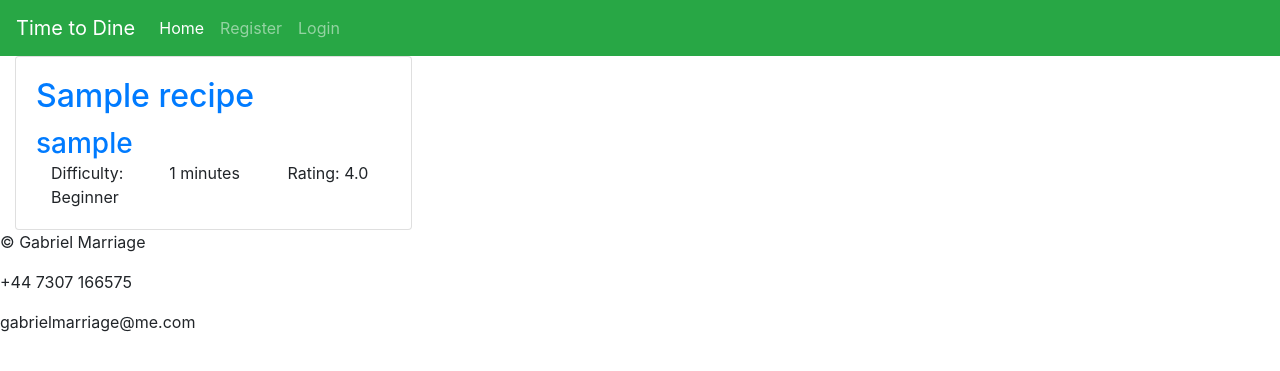
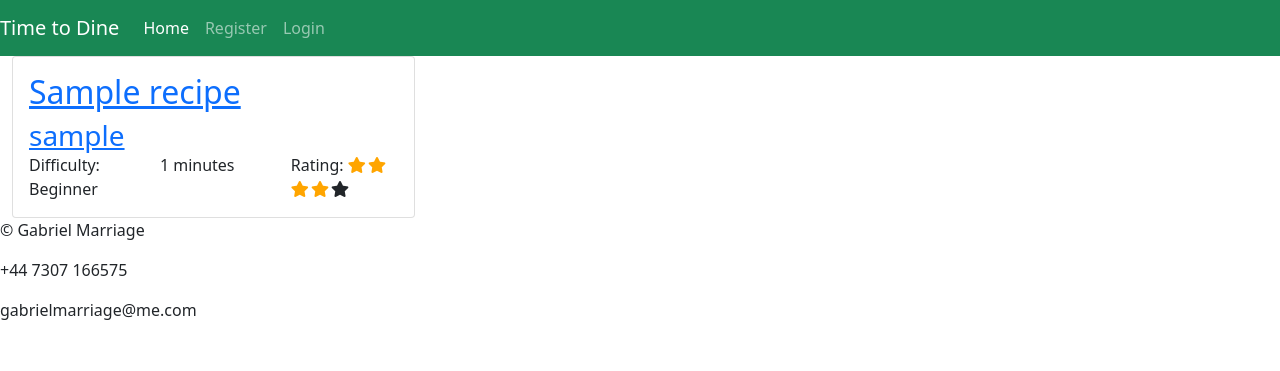
Before and after one commit to L0rdGabbers/how-to-cook, a Django app: page / in a window 1280 px wide. Shown: the top 371 px of the page. Run offline with Django 3.2, Linux system fonts and the light colour scheme; tables that the repository leaves empty hold one stand-in row (values such as "Sample post"); one stand-in notice (Sample message) is shown; some libraries are stand-ins or nearby versions.

Commit message:
Adds styling for star rating system and adds alert messages (updates to bootstrap-5 in order to have timeout javascript functions)

```diff
--- a/static/css/style.css
+++ b/static/css/style.css
@@ -0,0 +1,23 @@
+.rating-list li {
+    float: right;
+    color: #ddd;
+    padding: 10px 5px;
+}
+
+.rating-list li:hover,
+.rating-list li:hover~li {
+    color: orange;
+}
+
+.rating-list {
+    display: inline-block;
+    list-style: none;
+}
+
+.checked {
+    color: orange;
+}
+
+span.fa-star {
+    width: 1rem
+}
--- a/templates/base.html
+++ b/templates/base.html
@@ -1,25 +1,24 @@
 {% load static %}
 
 <!DOCTYPE html>
-<html lang="en">
-  <html class="h-100">
+<html lang="en" class="h-100">
   <head>
     <meta charset="UTF-8" />
     <meta http-equiv="X-UA-Compatible" content="IE=edge" />
     <meta name="viewport" content="width=device-width, initial-scale=1.0" />
     <link
       rel="stylesheet"
-        href="https://cdn.jsdelivr.net/npm/bootstrap@4.6.2/dist/css/bootstrap.min.css"
-        integrity="sha384-xOolHFLEh07PJGoPkLv1IbcEPTNtaed2xpHsD9ESMhqIYd0nLMwNLD69Npy4HI+N"
+      href="https://cdnjs.cloudflare.com/ajax/libs/font-awesome/5.15.3/css/all.min.css"
+    />
+    <link
+      href="https://cdn.jsdelivr.net/npm/bootstrap@5.0.1/dist/css/bootstrap.min.css"
+      rel="stylesheet"
+      integrity="sha384-+0n0xVW2eSR5OomGNYDnhzAbDsOXxcvSN1TPprVMTNDbiYZCxYbOOl7+AMvyTG2x"
       crossorigin="anonymous"
     />
     <script
-        src="https://cdn.jsdelivr.net/npm/bootstrap@4.6.2/dist/js/bootstrap.bundle.min.js"
-        integrity="sha384-Fy6S3B9q64WdZWQUiU+q4/2Lc9npb8tCaSX9FK7E8HnRr0Jz8D6OP9dO5Vg3Q9ct"
-        crossorigin="anonymous"
-      ></script>
-      <script
-        src="https://kit.fontawesome.com/943260647e.js"
+      src="https://cdn.jsdelivr.net/npm/bootstrap@5.0.1/dist/js/bootstrap.bundle.min.js"
+      integrity="sha384-gtEjrD/SeCtmISkJkNUaaKMoLD0//ElJ19smozuHV6z3Iehds+3Ulb9Bn9Plx0x4"
       crossorigin="anonymous"
     ></script>
     <link rel="stylesheet" href="{% static 'css/style.css' %}" />
@@ -53,25 +52,67 @@
           </li>
           {% if user.is_authenticated %}
           <li class="nav-item">
-                <a class="nav-link {% if request.path == '/add-recipe/' %} active {% endif %}" href="{% url 'add_recipe' %}">Add New Recipe</a>
+            <a
+              class="nav-link {% if request.path == '/add-recipe/' %} active {% endif %}"
+              href="{% url 'add_recipe' %}"
+              >Add New Recipe</a
+            >
           </li>
           <li class="nav-item">
-                <a class="nav-link {% if request.path == '/my-recipes/' %} active {% endif %}" href="{% url 'my_recipes' %}">My Recipes</a>
+            <a
+              class="nav-link {% if request.path == '/my-recipes/' %} active {% endif %}"
+              href="{% url 'my_recipes' %}"
+              >My Recipes</a
+            >
           </li>
           <li class="nav-item">
-              <a class="nav-link {% if request.path == '/accounts/logout/' %} active {% endif %}" href="{% url 'account_logout' %}">Logout</a>
+            <a
+              class="nav-link {% if request.path == '/accounts/logout/' %} active {% endif %}"
+              href="{% url 'account_logout' %}"
+              >Logout</a
+            >
           </li>
           {% else %}
           <li class="nav-item">
-              <a class="nav-link {% if request.path == '/accounts/signup/' %} active {% endif %}" href="{% url 'account_signup' %}">Register</a>
+            <a
+              class="nav-link {% if request.path == '/accounts/signup/' %} active {% endif %}"
+              href="{% url 'account_signup' %}"
+              >Register</a
+            >
           </li>
           <li class="nav-item">
-              <a class="nav-link {% if request.path == '/accounts/login/' %} active {% endif %}" href="{% url 'account_login' %}">Login</a>
+            <a
+              class="nav-link {% if request.path == '/accounts/login/' %} active {% endif %}"
+              href="{% url 'account_login' %}"
+              >Login</a
+            >
           </li>
           {% endif %}
         </ul>
       </div>
     </nav>
+
+    <div class="container">
+      <div class="row">
+        <div class="col-md-8 offset-md-2">
+          {% for message in messages %}
+          <div
+            class="alert {{ message.tags }} alert-dismissible fade show"
+            id="msg"
+            role="alert"
+          >
+            {{ message | safe }}
+            <button
+              type="button"
+              class="btn-close"
+              data-bs-dismiss="alert"
+              aria-label="Close"
+            ></button>
+          </div>
+          {% endfor %}
+        </div>
+      </div>
+    </div>
 
     <main>
       {% block content %}
@@ -86,6 +127,12 @@
       <p>+44 7307 166575</p>
       <p>gabrielmarriage@me.com</p>
     </footer>
+    <script>
+      setTimeout(function () {
+        let messages = document.getElementById("msg");
+        let alert = new bootstrap.Alert(messages);
+        alert.close();
+      }, 3000);
+    </script>
   </body>
 </html>
-</html>
--- a/templates/index.html
+++ b/templates/index.html
@@ -24,8 +24,14 @@
                   </div>
                   <div class="col-4">
                     <p class="card-text">
-                        Rating: {{ recipe.average_star_rating }}
+                        Rating:
+                            <span class="fa fa-star {% if recipe.average_star_rating > 0 %} checked {% endif %}"></span>
+                            <span class="fa fa-star {% if recipe.average_star_rating > 1 %} checked {% endif %}"></span>
+                            <span class="fa fa-star {% if recipe.average_star_rating > 2 %} checked {% endif %}"></span>
+                            <span class="fa fa-star {% if recipe.average_star_rating > 3 %} checked {% endif %}"></span>
+                            <span class="fa fa-star {% if recipe.average_star_rating > 4 %} checked {% endif %}"></span>
                     </p>
+                  </div>
                 </div>
               </div>
             </div>
```
Also changed, not shown: timetodine/settings.py (+9 -0 lines). Lines whose indentation alone changed are shown as unchanged.
